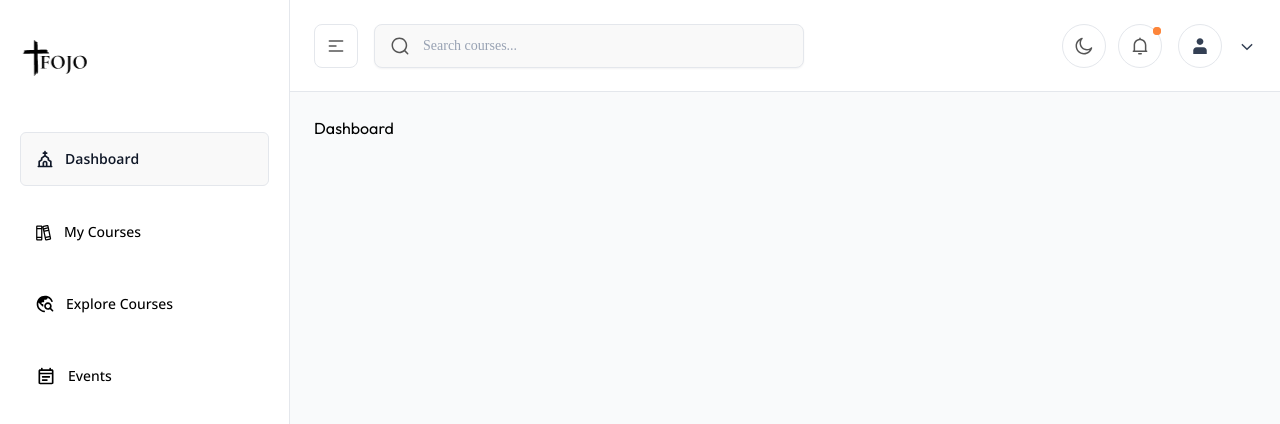
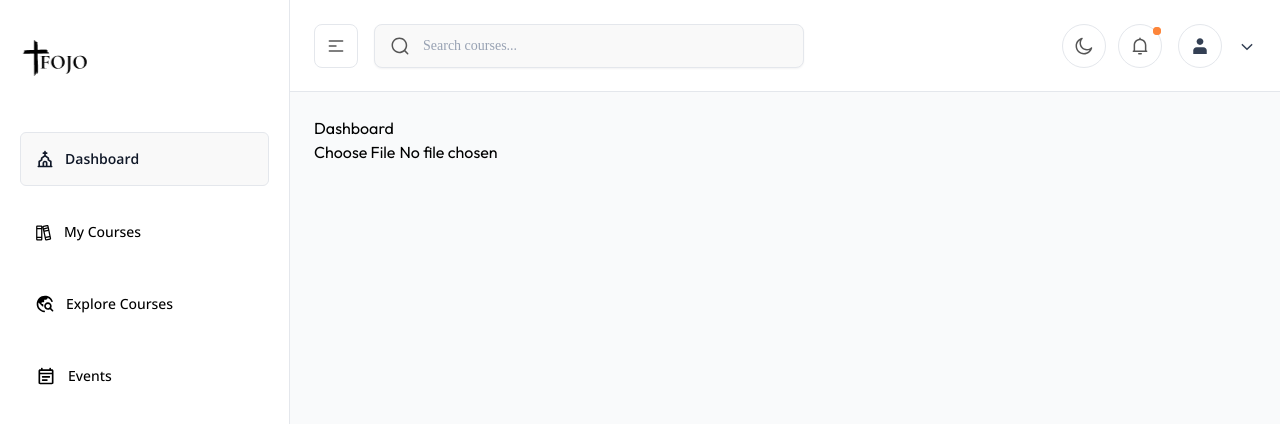
Before and after one commit to Fojo-project/frontend, a Next.js app: page /dashboard in a window 1280 px wide. Shown: the top 424 px of the page. Built offline with nearby package versions, Linux system fonts and the light colour scheme; no server answers.

Commit message:
feat: upload feat setup

```diff
--- a/package.json
+++ b/package.json
@@ -23,6 +23,7 @@
     "framer-motion": "^12.23.0",
     "lucide-react": "^0.523.0",
     "next": "^15.3.4",
+    "next-cloudinary": "^6.16.0",
     "nextjs-toploader": "^3.8.16",
     "react": "^19.1.0",
     "react-apexcharts": "^1.7.0",
--- a/src/app/dashboard/page.tsx
+++ b/src/app/dashboard/page.tsx
@@ -1,3 +1,4 @@
+import UploadButton from '@/components/common/Upaloder';
 import { generateMetadata } from '@/utils/metadata';
 import { Metadata } from 'next';
 
@@ -7,6 +8,7 @@ export default function DashboardHome() {
   return (
     <div>
       <p>Dashboard</p>
+      <UploadButton />
     </div>
   );
 }
--- /dev/null
+++ b/src/components/common/Upaloder.tsx
@@ -0,0 +1,27 @@
+'use client';
+
+import { ChangeEvent } from 'react';
+
+export default function UploadComponent() {
+    const handleFileChange = async (e: ChangeEvent<HTMLInputElement>) => {
+        const file = e.target.files?.[0];
+        if (!file) return;
+
+        const formData = new FormData();
+        formData.append('file', file);
+
+        const res = await fetch('http://localhost:8000/api/upload-file', {
+            method: 'POST',
+            body: formData,
+        });
+
+        const data = await res.json();
+        console.log(data);
+    };
+
+    return (
+        <div className="space-y-4">
+            <input name="file" type="file" onChange={handleFileChange} />
+        </div>
+    );
+}
--- a/src/components/dashboard/profile/NotificationRow.tsx
+++ /dev/null
@@ -1,32 +0,0 @@
-"use client";
-
-import { ChevronRight } from "lucide-react";
-
-const NotificationRow = ({
-  label,
-  description,
-  active,
-  onClick,
-}: {
-  label: string;
-  description: string;
-  active?: boolean;
-  onClick: () => void;
-}) => (
-  <div onClick={onClick} className="cursor-pointer group py-2 space-y-1">
-    <div className="flex items-center gap-1">
-      <p className={`text-sm font-semibold ${active ? "text-black" : "text-gray-700"}`}>
-        {label}
-      </p>
-      <ChevronRight
-        className={`transition duration-200 ${
-          active ? "text-black" : "text-gray-400 group-hover:text-black"
-        }`}
-        size={16}
-      />
-    </div>
-    <p className="text-gray-500 text-sm">{description}</p>
-  </div>
-);
-
-export default NotificationRow;
```
Also changed, not shown: src/components/dashboard/profile/Notification.tsx (+5 -6 lines), 1 other file (tests, documents, lock files or other folders).
